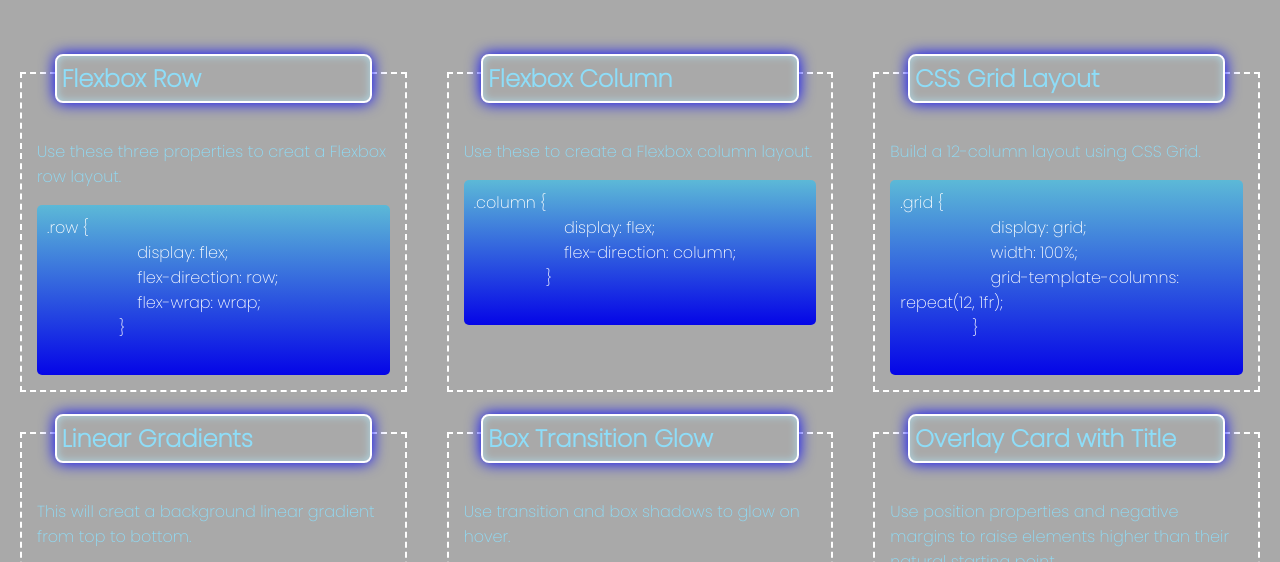
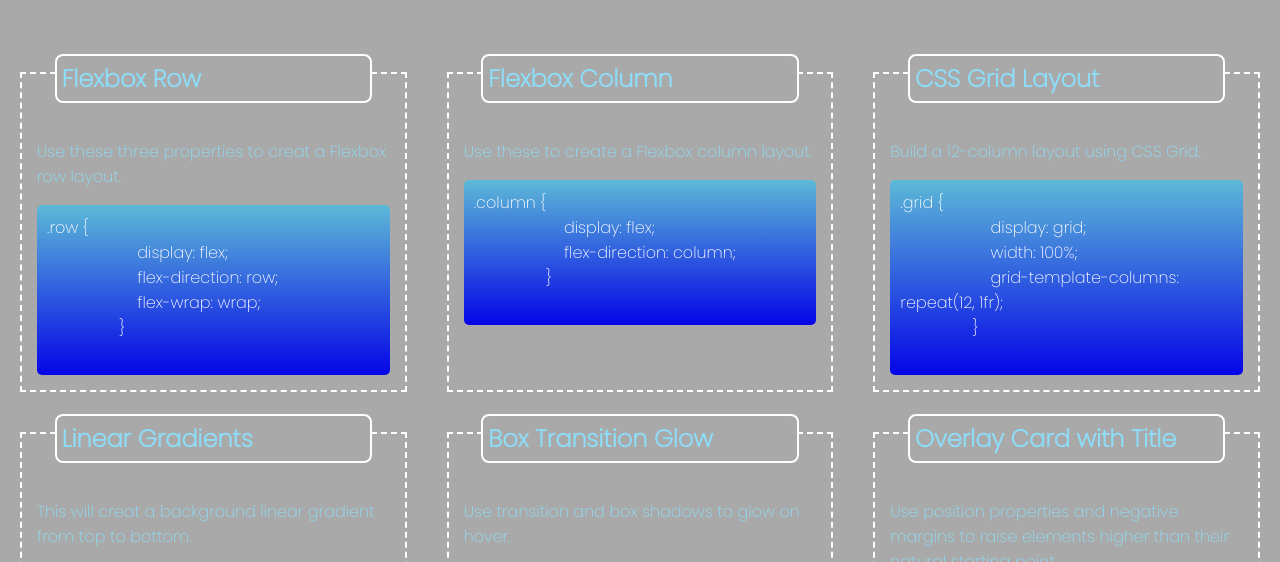
Before and after one commit to scottwatt/CSS_Cheatsheet, a plain HTML site: page index.html in a window 1280 px wide. Shown: the part 168-730 px from the top of the page. Drawn offline with Linux system fonts and the light colour scheme.

Commit message:
makes the title glow only when hovered

```diff
--- a/styles.css
+++ b/styles.css
@@ -52,7 +52,7 @@ section {
 }
 
 
-.card:hover, .card .title {
+.card:hover, .card:hover .title {
     box-shadow: inset 0px 0px 8px
     lightblue, 0 0 15px
     blue;
```
